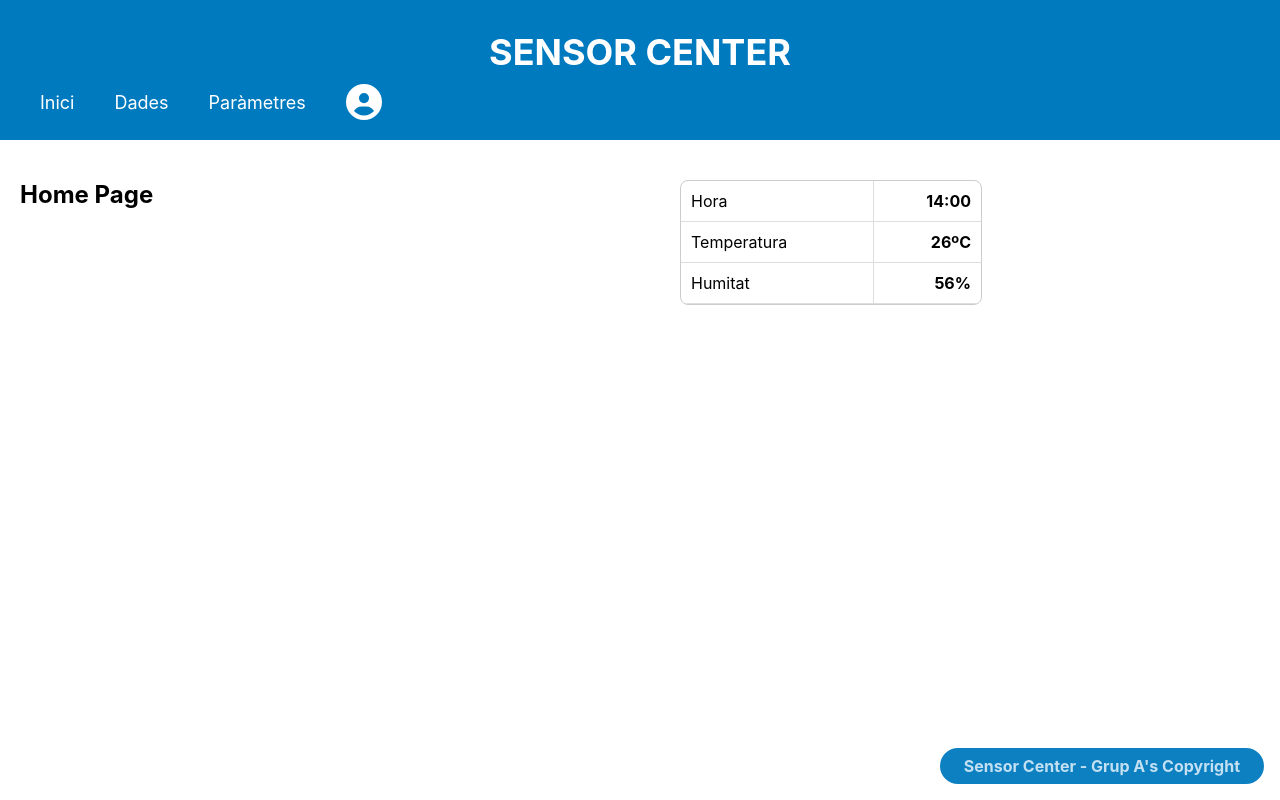
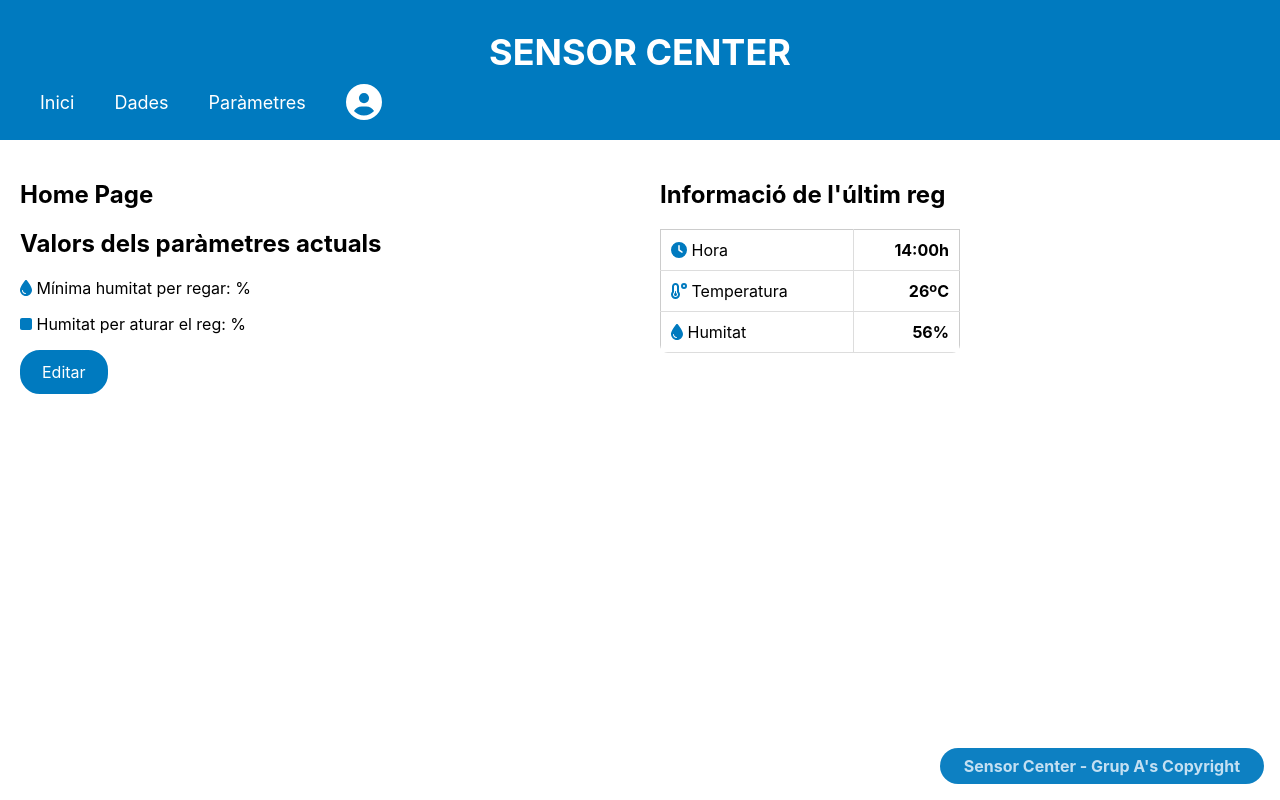
Before and after one commit to xavi075/is-grupA, a React (Create React App) app in the folder web-board/: page /home in a window 1280 px wide. Built offline with nearby package versions, Linux system fonts and the light colour scheme; sample sign-in values are in the browser's storage.

Commit message:
Add currentparameters components, styles fixing and minor bug fixes

```diff
--- a/web-board/src/pages/data/components/LastInfo.css
+++ b/web-board/src/pages/data/components/LastInfo.css
@@ -1,9 +1,13 @@
-.table-container {
+.table-container{
   width: 300px;
-  margin: 20px;
-  border: 1px solid #ccc;
+  margin: 0 20px 20px 0;
+  /* border: 1px solid #ccc; */
   border-radius: 8px;
   overflow: hidden;
+}
+
+.table-info {
+  border: 1px solid #ccc;
 }
 
 table {
--- a/web-board/src/pages/data/components/LastInfo.tsx
+++ b/web-board/src/pages/data/components/LastInfo.tsx
@@ -1,21 +1,26 @@
 import React from 'react';
 import './LastInfo.css';
+import { FontAwesomeIcon } from '@fortawesome/react-fontawesome'
+
 
 const LastInfo = () => {
+
+  // TO-DO: mostrar dades de l'API
   return (
     <div className="table-container">
-      <table>
+      <h2>Informació de l'últim reg</h2>
+      <table className='table-info'>
         <tbody>
           <tr>
-            <td>Hora</td>
-            <td>14:00</td>
+            <td><FontAwesomeIcon icon="clock" style={{ color: "#007ABF" }} /> Hora</td>
+            <td>14:00h</td>
           </tr>
           <tr>
-            <td>Temperatura</td>
+            <td><FontAwesomeIcon icon="temperature-low" style={{ color: "#007ABF" }} /> Temperatura</td>
             <td>26ºC</td>
           </tr>
           <tr>
-            <td>Humitat</td>
+            <td><FontAwesomeIcon icon="droplet" style={{ color: "#007ABF" }} /> Humitat</td>
             <td>56%</td>
           </tr>
         </tbody>
--- a/web-board/src/pages/home/HomePage.tsx
+++ b/web-board/src/pages/home/HomePage.tsx
@@ -1,4 +1,5 @@
 import LastInfo from "../data/components/LastInfo"
+import CurrentParameters from "../parameters/components/CurrentParameters"
 import './HomePage.css'
 export function HomePage() {
   return (
@@ -6,6 +7,7 @@ export function HomePage() {
     <div className="page-container">
       <div className="column">
         <h2>Home Page</h2>
+        <CurrentParameters />
       </div>
       <div className="column">
         <LastInfo />
--- a/web-board/src/pages/parameters/ParametersPage.tsx
+++ b/web-board/src/pages/parameters/ParametersPage.tsx
@@ -1,4 +1,3 @@
-
 export function ParametersPage() {
     return (
         <div>
--- /dev/null
+++ b/web-board/src/pages/parameters/components/CurrentParameters.css
@@ -0,0 +1,17 @@
+
+.edit-link {
+    display: inline-block;
+    padding: 10px 20px;
+    background-color: #007ABF;
+    color: #fff;
+    border: 2px solid #007ABF;
+    border-radius: 20px;
+    text-decoration: none;
+    transition: background-color 0.3s, color 0.3s, border-color 0.3s;
+  }
+
+  .edit-link:hover {
+    background-color: #ffffff;
+    border-color: #007ABF;
+    color: #007ABF;
+  }
--- /dev/null
+++ b/web-board/src/pages/parameters/components/CurrentParameters.tsx
@@ -0,0 +1,21 @@
+import React from 'react';
+import './CurrentParameters.css';
+import { FontAwesomeIcon } from '@fortawesome/react-fontawesome'
+import { Link } from "react-router-dom";
+
+
+const CurrentParameters = () => {
+
+  // TO-DO: mostrar dades de l'API
+  return (
+    <div className='current-parameters'>
+      <h2>Valors dels paràmetres actuals</h2>
+      <p><FontAwesomeIcon icon="droplet" style={{ color: "#007ABF" }} /> Mínima humitat per regar: %</p>
+      <p><FontAwesomeIcon icon="stop" style={{ color: "#007ABF" }} /> Humitat per aturar el reg: %</p>
+      <Link className="edit-link" to="/parameters">Editar</Link>
+
+    </div>
+  );
+};
+
+export default CurrentParameters;
```
